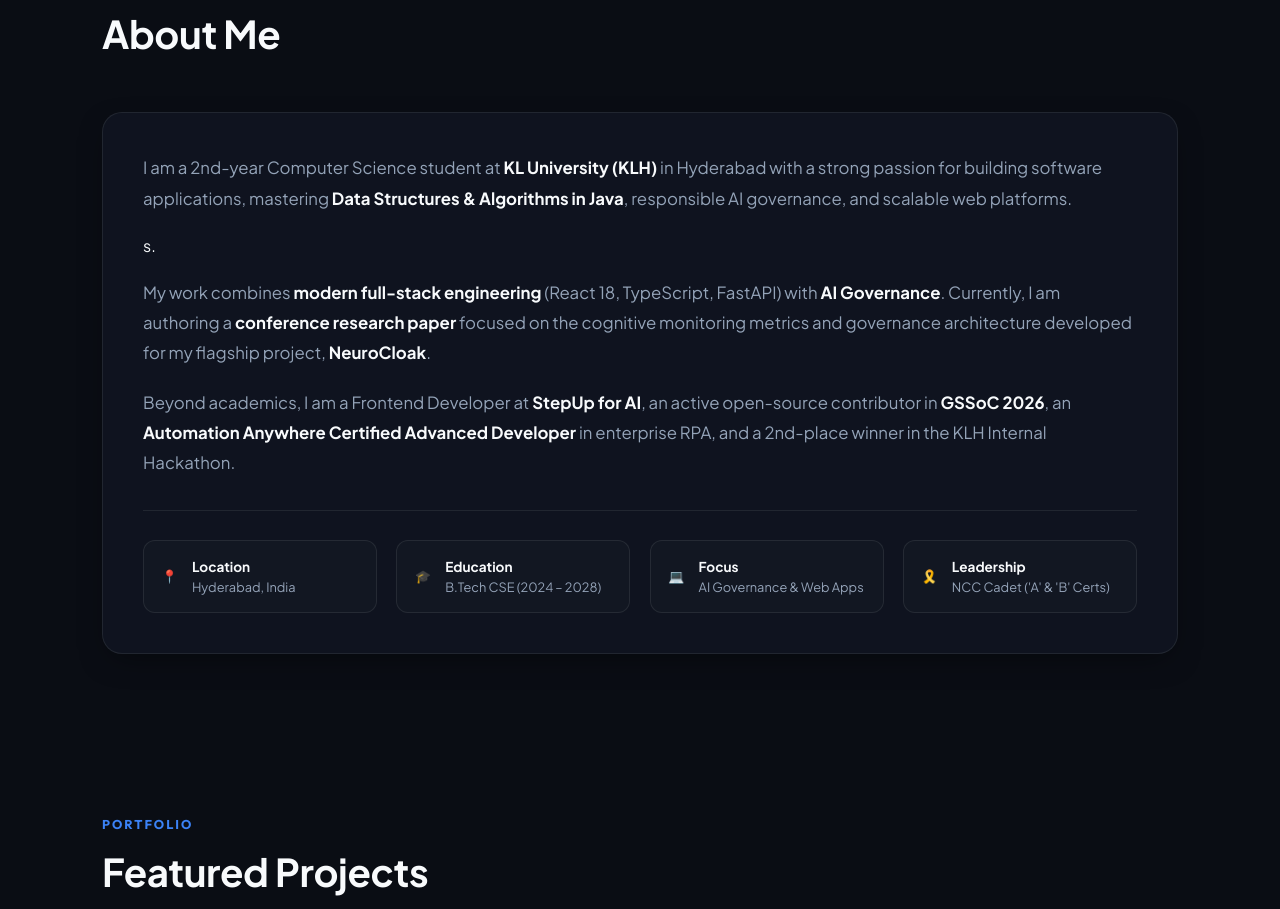
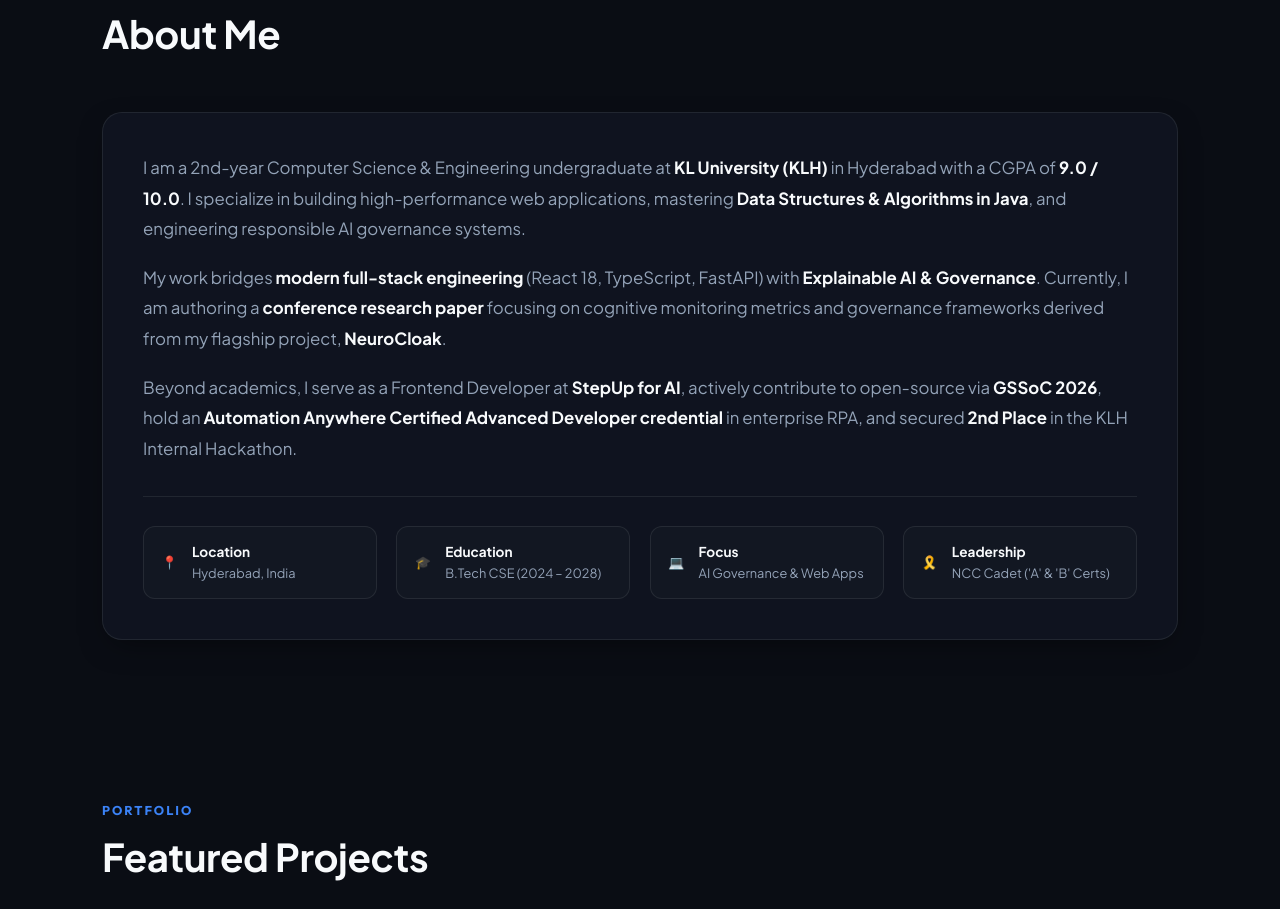
Before and after one commit to Thanvik931/Thanvik931, a website built with Vite: page index.html in a window 1280 px wide. Shown: the part 808-1717 px from the top of the page. Built offline with nearby package versions, Linux system fonts and the light colour scheme; no server answers.

Commit message:
Refine About Me section text for executive polish and fix stray typo artifact

```diff
--- a/index.html
+++ b/index.html
@@ -141,14 +141,13 @@
 
       <div class="about-card-clean">
         <p>
-          I am a 2nd-year Computer Science student at <strong>KL University (KLH)</strong> in Hyderabad with a strong passion for building software applications, mastering <strong>Data Structures & Algorithms in Java</strong>, responsible AI governance, and scalable web platforms.
-        </p>s.
+          I am a 2nd-year Computer Science & Engineering undergraduate at <strong>KL University (KLH)</strong> in Hyderabad with a CGPA of <strong>9.0 / 10.0</strong>. I specialize in building high-performance web applications, mastering <strong>Data Structures & Algorithms in Java</strong>, and engineering responsible AI governance systems.
         </p>
         <p>
-          My work combines <strong>modern full-stack engineering</strong> (React 18, TypeScript, FastAPI) with <strong>AI Governance</strong>. Currently, I am authoring a <strong>conference research paper</strong> focused on the cognitive monitoring metrics and governance architecture developed for my flagship project, <strong>NeuroCloak</strong>.
+          My work bridges <strong>modern full-stack engineering</strong> (React 18, TypeScript, FastAPI) with <strong>Explainable AI & Governance</strong>. Currently, I am authoring a <strong>conference research paper</strong> focusing on cognitive monitoring metrics and governance frameworks derived from my flagship project, <strong>NeuroCloak</strong>.
         </p>
         <p>
-          Beyond academics, I am a Frontend Developer at <strong>StepUp for AI</strong>, an active open-source contributor in <strong>GSSoC 2026</strong>, an <strong>Automation Anywhere Certified Advanced Developer</strong> in enterprise RPA, and a 2nd-place winner in the KLH Internal Hackathon.
+          Beyond academics, I serve as a Frontend Developer at <strong>StepUp for AI</strong>, actively contribute to open-source via <strong>GSSoC 2026</strong>, hold an <strong>Automation Anywhere Certified Advanced Developer credential</strong> in enterprise RPA, and secured <strong>2nd Place</strong> in the KLH Internal Hackathon.
         </p>
 
         <div class="about-fact-grid">
```
